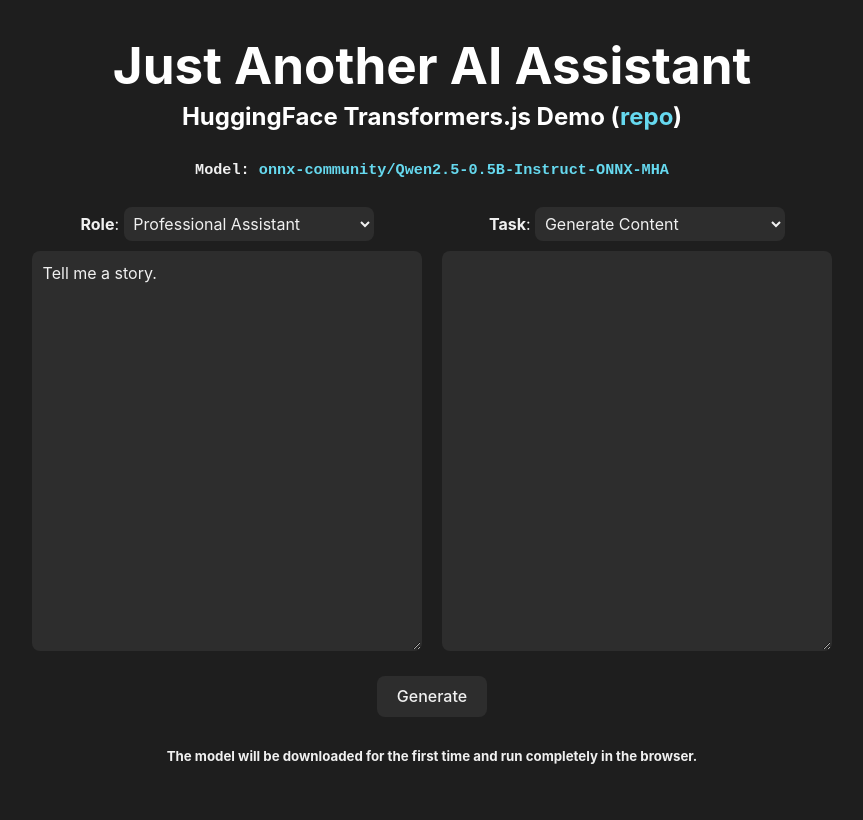
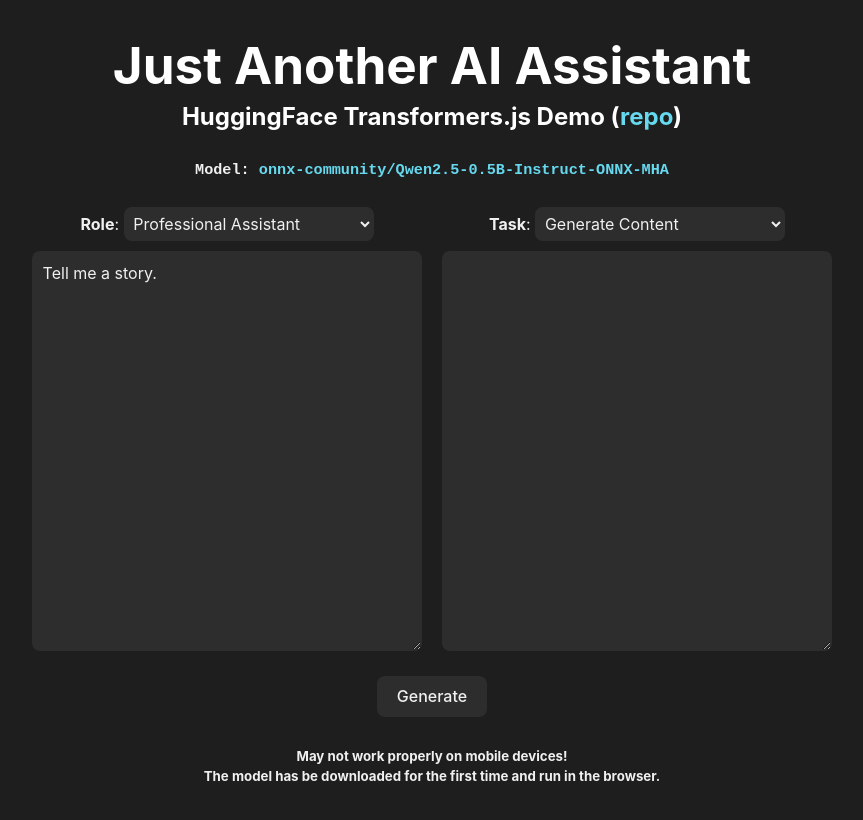
Before and after one commit to alankrantas/just-another-ai-assistant-huggingface-transformers-js, a React (Vite) app: page / in a window 1280 px wide. Shown: the top 820 px of the page, without its empty margins (208-1071 px from the left). Built offline with nearby package versions, Linux system fonts and the light colour scheme.

Commit message:
User updating

```diff
--- a/src/components/Assistant.tsx
+++ b/src/components/Assistant.tsx
@@ -122,7 +122,11 @@
 
             <div className='progress-bars-container'>
                 {ready === false && (
-                    <h5>The model will be downloaded for the first time and run completely in the browser.</h5>
+                    <h5>
+                        May not work properly on mobile devices!
+                        <br />
+                        The model has be downloaded for the first time and run in the browser.
+                    </h5>
                 )}
                 {progressItems.map(data => (
                     <div key={data?.file}>
```
